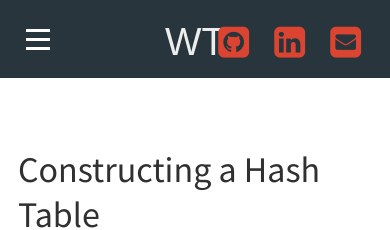
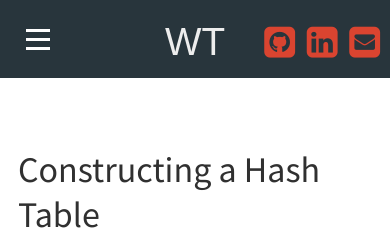
Before and after one commit to wezleytsai/wezleytsai.github.io, a Jekyll site: the page built from index.html, in a window 390 px wide. Shown: the top 230 px of the page. Built offline with Jekyll 4.4.1, drawn with Linux system fonts in a browser that asks for light colours; nearby versions of some CDN libraries; some web fonts are replaced; Markdown is read by kramdown in place of the engine named in the settings; the list of posts is cut into pages by our own code.

Commit message:
Mobile UI fix

```diff
--- a/public/css/wyzt.css
+++ b/public/css/wyzt.css
@@ -119,6 +119,7 @@ abbr[title] {
 
 /* No `:visited` state is required by default (browsers will use `a`) */
 a {
+  cursor: pointer;
   color: rgb(218, 68, 48);
   text-decoration: none;
 }
@@ -348,16 +349,30 @@ tbody tr:nth-child(odd) th {
   float: right;
   position: relative;
   top: -26px;
-  right: 1rem;
+  right: 12px;
 }
 
 .masthead .contact a {
-  margin: 0 0.6rem;
+  margin: 0 12px;
 }
 
-@media (max-width: 48em) {
-  .masthead-title {
-    text-align: center;
+@media (max-width: 500px) {
+  .masthead .contact {
+    right: 6px;
+  }
+
+  .masthead .contact a {
+    margin: 4px;
+  }
+}
+
+@media (max-width: 320px) {
+  .masthead .contact {
+    right: 4px;
+  }
+
+  .masthead .contact a {
+    margin: 2px;
   }
 }
 
@@ -371,10 +386,12 @@ tbody tr:nth-child(odd) th {
   text-decoration: none;
 }
 
-.read-more {
+.read-more,
+.read-more:focus {
   display: inline-block;
 
   font-size: 90%;
+  text-decoration: none;
 
   -webkit-box-sizing: content-box;
      -moz-box-sizing: content-box;
@@ -411,9 +428,6 @@ tbody tr:nth-child(odd) th {
           transition: none;
 }
 
-.read-more:focus {
-  text-decoration: none;
-}
 
 .copyright {
   width: 30%;
@@ -422,6 +436,12 @@ tbody tr:nth-child(odd) th {
   padding: 1.25rem;
   text-align: center;
   font-size: 0.8rem;
+}
+
+@media (max-width: 48em) {
+  .copyright {
+    width: 80%;
+  }
 }
 
 
@@ -461,10 +481,6 @@ tbody tr:nth-child(odd) th {
 }
 
 /* Sidebar content */
-.sidebar .contact {
-  font-size: 1.10rem;
-}
-
 .sidebar a {
   font-weight: normal;
   color: #fff;
@@ -851,11 +867,12 @@ Sidebar icon animaiton
 /* Pagination items can be `span`s or `a`s */
 .pagination-item {
   display: block;
-  padding: 1.2rem 1rem;
+  padding: 1rem 1rem;
   border: 1px solid #eee;
   border-right: none;
   float: left;
 }
+
 .pagination-item:first-child {
   margin-bottom: -1px;
 }
```
